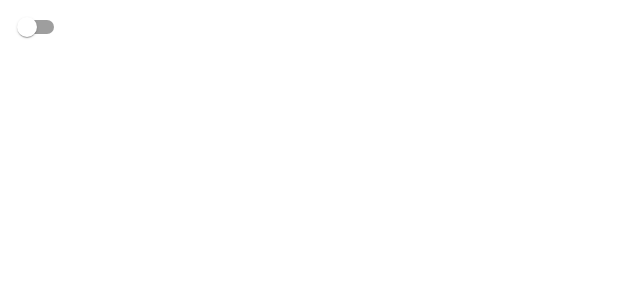
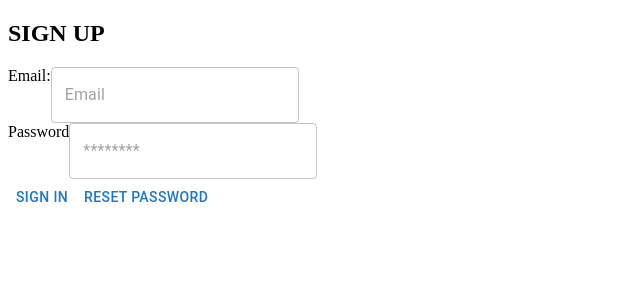
Before and after one commit to ceylinerdogan/CompanyOrganizationSoftwareFrontend, a React (Create React App) app: page / in a window 1280 px wide. Shown: the top 300 px of the page, without its empty margins (0-640 px from the left). Built offline with nearby package versions, Linux system fonts and the light colour scheme.

Commit message:
third commit

```diff
--- a/src/App.js
+++ b/src/App.js
@@ -6,14 +6,17 @@ import { Switch } from '@mui/material';
 
 function App(){
 
-  return(
-      <Router>
-        <Switch>
-          <Route exact path = "/login" component={Login} />
-          <Route exact path = "/reset-password" component={ResetPassword} />
-        </Switch>
-      </Router>
+  return (
+      <div className="App">
+          <h2>SIGN UP</h2>
+          <Login>
 
-  )
+          </Login>
+
+      </div>
+  );
+
+
+
 }
 export default App;
--- a/src/Login.jsx
+++ b/src/Login.jsx
@@ -1,3 +1,5 @@
+import { Label } from '@mui/icons-material';
+import { Button, Input, TextField } from '@mui/material';
 import React, {useState} from 'react';
 
 
@@ -13,7 +15,7 @@ const Login = () => {
         <form onSubmit={handleSubmit}>
             <div>
                 <label htmlFor="email">Email:</label>
-                <input
+                <TextField
                     type="text"
                     id="email"
                     value={email}
@@ -23,7 +25,7 @@ const Login = () => {
             </div>
             <div>
                 <label htmlFor="password">Password</label>
-                <input
+                <TextField
                     type="password"
                     id="password"
                     value={password}
@@ -31,7 +33,9 @@ const Login = () => {
                     placeholder="********"
                 />
             </div>
-            <button onClick={handleSubmit} type="submit">Sign In</button>
+            <Button className="signInbtn" onClick={handleSubmit} type="submit">Sign In</Button>
+            <Button className="rstPass" onClick={handleSubmit} type="resetPass" TextLink to ="/resetpassword">Reset Password </Button>
+
         </form>
     );
 };
```
